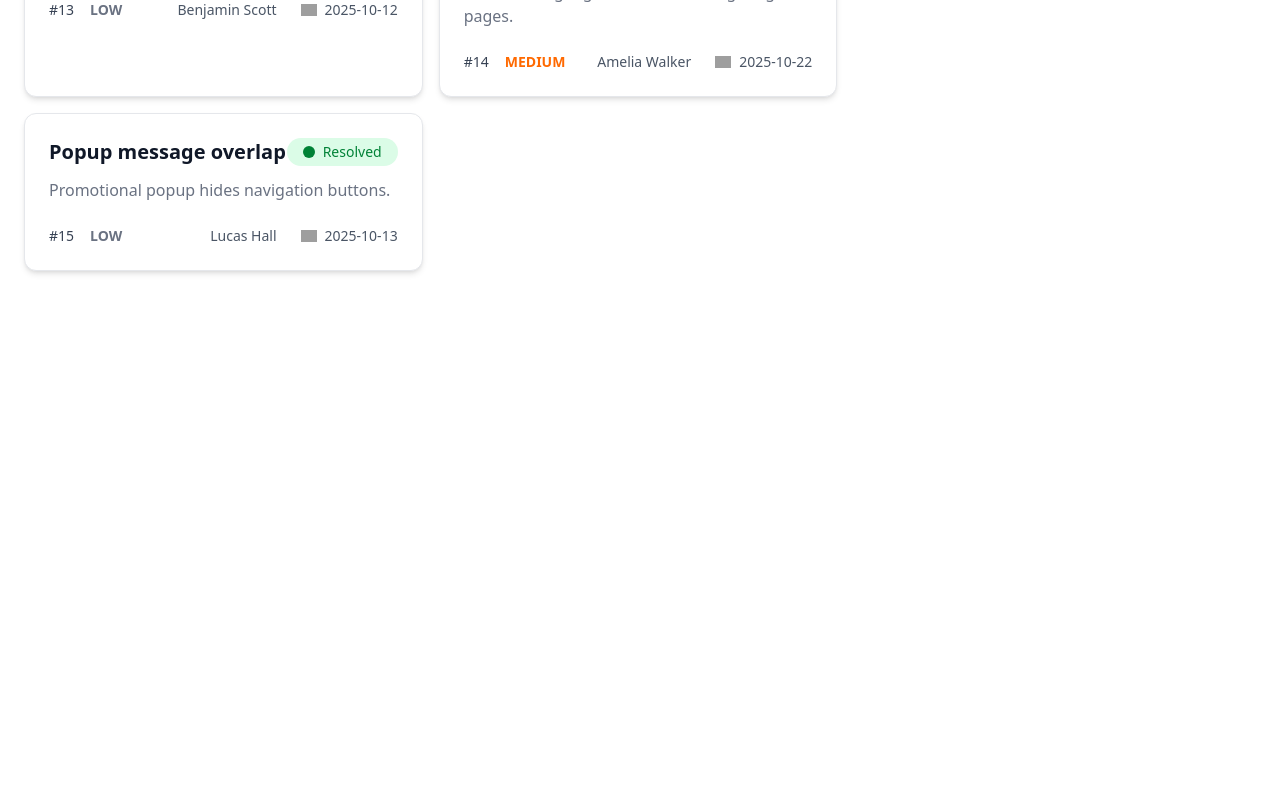
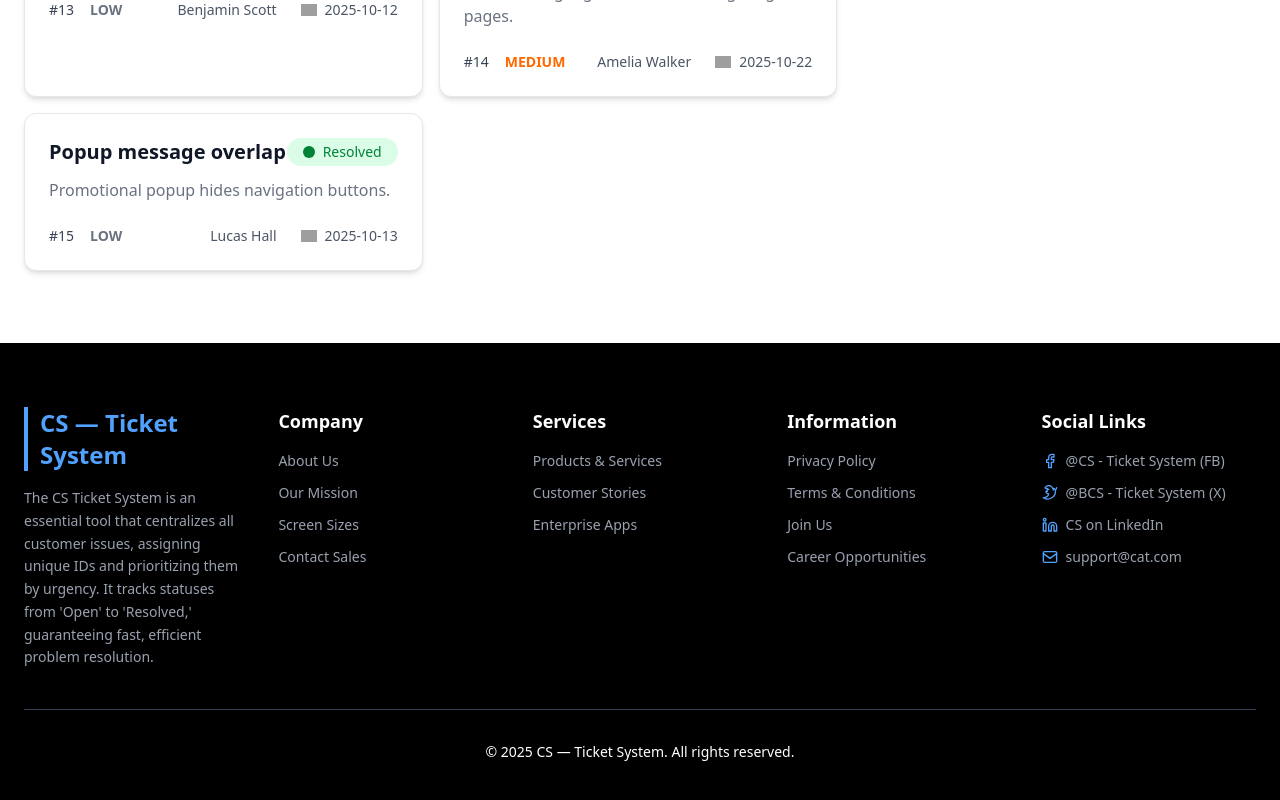
Before and after one commit to jahid3741/Customer-Support-Zone-Assignment, a React (Vite) app: page / in a window 1280 px wide. Shown: the part 1839-2639 px from the top of the page. Before the commit the page ends 2134 px from the top, so only its background shows below. Built offline with nearby package versions, Linux system fonts and the light colour scheme; grey boxes are pictures that could not be loaded.

Commit message:
add changes code

```diff
--- a/src/App.jsx
+++ b/src/App.jsx
@@ -5,6 +5,7 @@ import Banner from "./assets/Components/Banner/Banner";
 import CustomerTickets from "./assets/Components/CustomerTickets/CustomerTickets";
 import TaskStatus from "./assets/Components/taskStatus/TaskStatus";
 import AllTickets from "./assets/Components/CustomerTickets/AllTickets/AllTickets";
+import Footer from "./assets/Components/Footer/Footer";
 import { toast, ToastContainer } from 'react-toastify';
 
 function App() {
@@ -68,6 +69,7 @@ const handleComplete = (ticket) => {
           </div>
         )}
       </Suspense>
+      <Footer></Footer>
      <ToastContainer/>
     </>
   );
--- /dev/null
+++ b/src/assets/Components/Footer/Footer.jsx
@@ -0,0 +1,86 @@
+import React from 'react';
+
+const Footer = () => {
+  return (
+    <footer className="bg-black text-white mt-12">
+      <div className="max-w-[1440px] mx-auto px-6 py-12 md:py-16">
+        <div className="grid grid-cols-1 md:grid-cols-5 gap-8 lg:gap-10 border-b border-gray-700 pb-10 mb-8">
+
+          <div className="md:col-span-1">
+            <h4 className="text-2xl font-bold text-blue-400 mb-4 border-l-4 border-blue-400 pl-3">
+              CS — Ticket System
+            </h4>
+            <p className="text-sm text-gray-400 leading-relaxed">
+              The CS Ticket System is an essential tool that centralizes all customer issues, assigning unique IDs and prioritizing them by urgency. It tracks statuses from 'Open' to 'Resolved,' guaranteeing fast, efficient problem resolution.
+            </p>
+          </div>
+
+          <div className="md:col-span-1">
+            <h5 className="text-lg font-semibold text-white mb-4">Company</h5>
+            <ul className="space-y-3 text-sm">
+              <li><a href="#" className="text-gray-400 hover:text-blue-400 transition-colors">About Us</a></li>
+              <li><a href="#" className="text-gray-400 hover:text-blue-400 transition-colors">Our Mission</a></li>
+              <li><a href="#" className="text-gray-400 hover:text-blue-400 transition-colors">Screen Sizes</a></li>
+              <li><a href="#" className="text-gray-400 hover:text-blue-400 transition-colors">Contact Sales</a></li>
+            </ul>
+          </div>
+
+          <div className="md:col-span-1">
+            <h5 className="text-lg font-semibold text-white mb-4">Services</h5>
+            <ul className="space-y-3 text-sm">
+              <li><a href="#" className="text-gray-400 hover:text-blue-400 transition-colors">Products & Services</a></li>
+              <li><a href="#" className="text-gray-400 hover:text-blue-400 transition-colors">Customer Stories</a></li>
+              <li><a href="#" className="text-gray-400 hover:text-blue-400 transition-colors">Enterprise Apps</a></li>
+            </ul>
+          </div>
+
+          <div className="md:col-span-1">
+            <h5 className="text-lg font-semibold text-white mb-4">Information</h5>
+            <ul className="space-y-3 text-sm">
+              <li><a href="#" className="text-gray-400 hover:text-blue-400 transition-colors">Privacy Policy</a></li>
+              <li><a href="#" className="text-gray-400 hover:text-blue-400 transition-colors">Terms & Conditions</a></li>
+              <li><a href="#" className="text-gray-400 hover:text-blue-400 transition-colors">Join Us</a></li>
+              <li><a href="#" className="text-gray-400 hover:text-blue-400 transition-colors">Career Opportunities</a></li>
+            </ul>
+          </div>
+
+          <div className="md:col-span-1">
+            <h5 className="text-lg font-semibold text-white mb-4">Social Links</h5>
+            <ul className="space-y-3 text-sm">
+              <li className="flex items-center space-x-2">
+                <span className="text-blue-400">
+                    <svg xmlns="http://www.w3.org/2000/svg" width="16" height="16" viewBox="0 0 24 24" fill="none" stroke="currentColor" strokeWidth="2" strokeLinecap="round" strokeLinejoin="round"><path d="M18 2h-3a5 5 0 0 0-5 5v3H7v4h3v8h4v-8h3l1-4h-4V7a1 1 0 0 1 1-1h3z"/></svg>
+                </span>
+                <a href="#" className="text-gray-400 hover:text-blue-400 transition-colors">@CS - Ticket System (FB)</a>
+              </li>
+              <li className="flex items-center space-x-2">
+                 <span className="text-blue-400">
+                    <svg xmlns="http://www.w3.org/2000/svg" width="16" height="16" viewBox="0 0 24 24" fill="none" stroke="currentColor" strokeWidth="2" strokeLinecap="round" strokeLinejoin="round"><path d="M22 4s-.7 2.1-2 3.4c1.6 10-9.4 17.3-18 11.6 2.2.1 4.4-.6 6-2 1.1-.9 1.8-2.2 2.1-3.7-.5 0-1.1-.2-1.6-.4-.4-.1-.7-.3-1.1-.6-.8-.6-1.4-1.5-1.7-2.7.4.1.8.2 1.3.2.4 0 .7-.1 1.1-.2-.4-1.2-.5-2.6-.2-4.1.7.5 1.5 1 2.3 1.3-2-.3-4.1-1.1-5.7-2.6.2-.2.4-.4.6-.7 1.4-1.7 3.3-2.6 5.3-2.6 1.1 0 2.2.3 3.1.9 1.3.8 2.3 2 2.6 3.6.4-.1.8-.2 1.2-.2.4 0 .8.1 1.2.3-.3.8-.8 1.5-1.5 2"/></svg>
+                </span>
+                <a href="#" className="text-gray-400 hover:text-blue-400 transition-colors">@BCS - Ticket System (X)</a>
+              </li>
+              <li className="flex items-center space-x-2">
+                 <span className="text-blue-400">
+                    <svg xmlns="http://www.w3.org/2000/svg" width="16" height="16" viewBox="0 0 24 24" fill="none" stroke="currentColor" strokeWidth="2" strokeLinecap="round" strokeLinejoin="round"><path d="M16 8a6 6 0 0 1 6 6v7h-4v-7a2 2 0 0 0-2-2 2 2 0 0 0-2 2v7h-4v-7a6 6 0 0 1 6-6z"/><rect width="4" height="12" x="2" y="9"/><circle cx="4" cy="4" r="2"/></svg>
+                </span>
+                <a href="#" className="text-gray-400 hover:text-blue-400 transition-colors">CS on LinkedIn</a>
+              </li>
+              <li className="flex items-center space-x-2">
+                 <span className="text-blue-400">
+                    <svg xmlns="http://www.w3.org/2000/svg" width="16" height="16" viewBox="0 0 24 24" fill="none" stroke="currentColor" strokeWidth="2" strokeLinecap="round" strokeLinejoin="round"><rect width="20" height="16" x="2" y="4" rx="2"/><path d="m22 7-10 7-10-7"/></svg>
+                </span>
+                <a href="mailto:support@cat.com" className="text-gray-400 hover:text-blue-400 transition-colors">support@cat.com</a>
+              </li>
+            </ul>
+          </div>
+        </div>
+
+        <div className="text-center text-sm text-white">
+          © 2025 CS — Ticket System. All rights reserved.
+        </div>
+      </div>
+    </footer>
+  );
+};
+
+export default Footer;
--- a/src/assets/Components/taskStatus/TaskStatus.jsx
+++ b/src/assets/Components/taskStatus/TaskStatus.jsx
@@ -1,7 +1,4 @@
-
 import React from "react";
-
-// --- REVISED TaskStatus COMPONENT ---
 const TaskStatus = ({ inProgress, resolved, onComplete }) => {
   return (
     <div className="space-y-10">
@@ -28,8 +25,6 @@ const TaskStatus = ({ inProgress, resolved, onComplete }) => {
           </div>
         )}
       </div>
-
-      {/* ✅ Resolved Section */}
       <div>
         <h3 className="text-lg font-bold mb-3">Resolved</h3>
 
```
